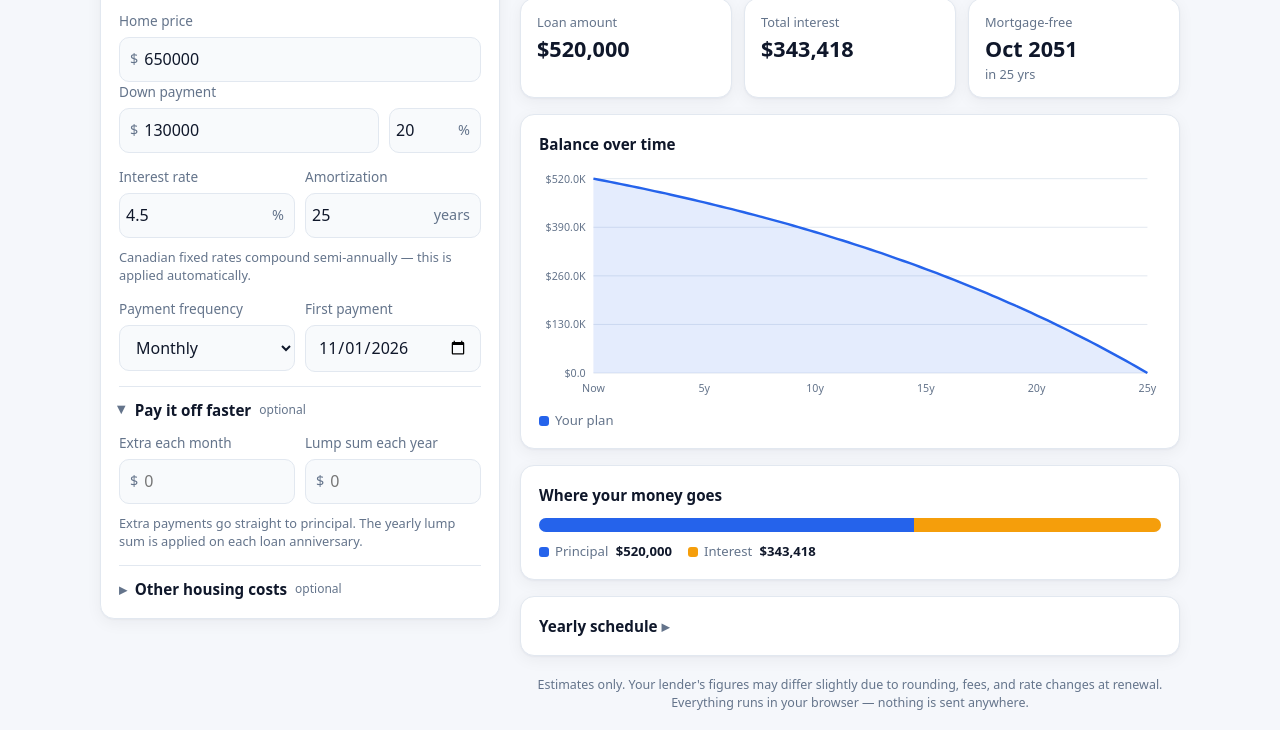
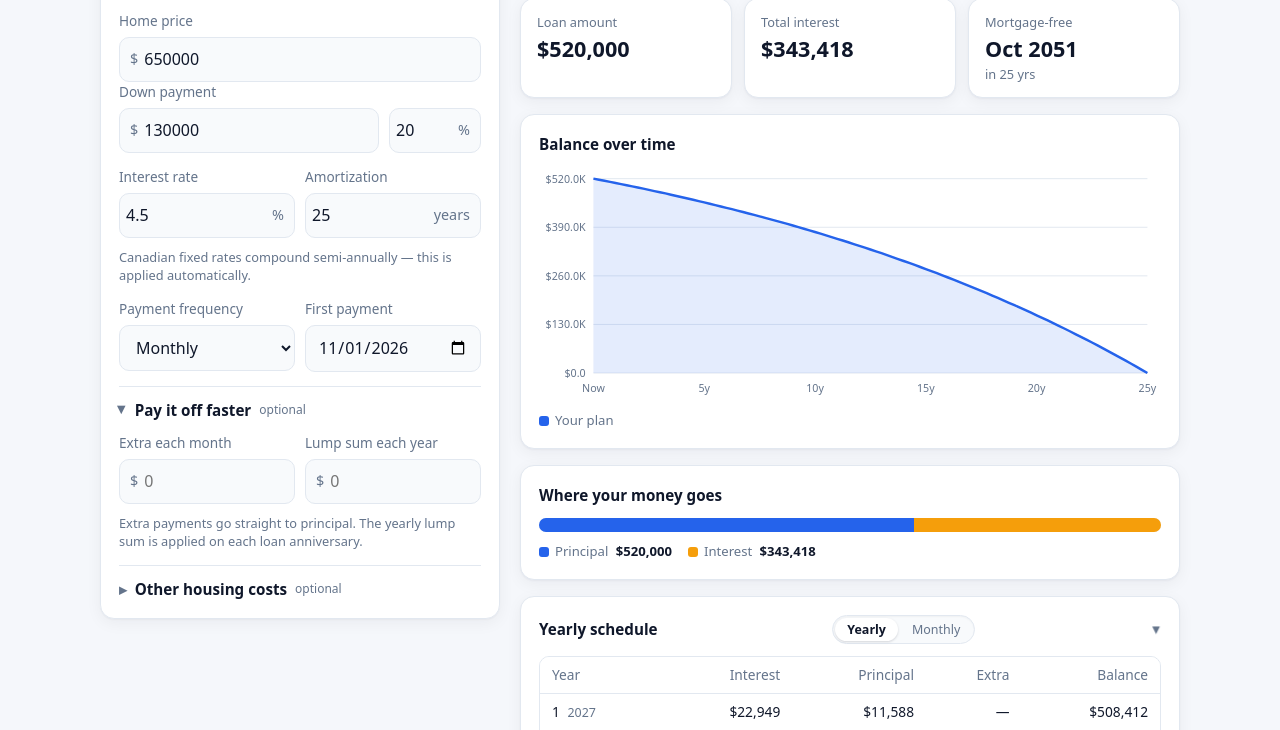
Before and after one commit to RichardMalo/MortgageV4, a website built with Vite: page index.html in a window 1280 px wide. Shown: the part 222-952 px from the top of the page. Built offline with nearby package versions, Linux system fonts and the light colour scheme.

Commit message:
feat: add elegant yearly/monthly toggle switch to amortization schedule

```diff
--- a/index.html
+++ b/index.html
@@ -229,12 +229,20 @@
           </div>
         </div>
 
-        <details class="card schedule">
-          <summary class="card-title">Yearly schedule</summary>
+        <details class="card schedule" open>
+          <summary class="card-title">
+            <span class="schedule-summary-content">
+              <span id="schedule-title">Yearly schedule</span>
+              <div class="schedule-switch" role="radiogroup" aria-label="Schedule interval">
+                <button type="button" class="schedule-switch-btn active" data-schedule-view="yearly" role="radio" aria-checked="true">Yearly</button>
+                <button type="button" class="schedule-switch-btn" data-schedule-view="monthly" role="radio" aria-checked="false">Monthly</button>
+              </div>
+            </span>
+          </summary>
           <div class="table-wrap">
             <table>
               <thead>
-                <tr>
+                <tr id="schedule-thead-row">
                   <th>Year</th>
                   <th>Interest</th>
                   <th>Principal</th>
--- a/src/main.ts
+++ b/src/main.ts
@@ -26,6 +26,7 @@ const loadState = (): MortgageInputs => {
 };
 
 let state: MortgageInputs = loadState();
+let scheduleView: 'yearly' | 'monthly' = 'yearly';
 let lastAnalysis: Analysis | null = null;
 let saveTimer: ReturnType<typeof setTimeout> | undefined;
 
@@ -179,8 +180,54 @@ const render = () => {
         .join('') + `<div class="total"><dt>Total</dt><dd>${money(a.monthlyHousingCost)}</dd></div>`;
   }
 
-  // Yearly schedule
-  $('schedule-body').innerHTML = a.years
+  // Schedule table (Yearly vs Monthly)
+  const isMonthly = scheduleView === 'monthly';
+  const theadRow = $('schedule-thead-row');
+  if (theadRow) {
+    theadRow.innerHTML = isMonthly
+      ? `<th>#</th>
+         <th>Date</th>
+         <th>Payment</th>
+         <th>Interest</th>
+         <th>Principal</th>
+         <th>Extra</th>
+         <th>Balance</th>`
+      : `<th>Year</th>
+         <th>Interest</th>
+         <th>Principal</th>
+         <th>Extra</th>
+         <th>Balance</th>`;
+  }
+
+  const scheduleTitle = $('schedule-title');
+  if (scheduleTitle) {
+    scheduleTitle.textContent = isMonthly ? 'Monthly schedule' : 'Yearly schedule';
+  }
+
+  document.querySelectorAll<HTMLButtonElement>('.schedule-switch-btn').forEach((btn) => {
+    const active = btn.dataset.scheduleView === scheduleView;
+    btn.classList.toggle('active', active);
+    btn.setAttribute('aria-checked', String(active));
+  });
+
+  const monthYearFmt = (d: Date) =>
+    d.toLocaleDateString(REGIONS[c].locale, { month: 'short', year: 'numeric' });
+
+  $('schedule-body').innerHTML = isMonthly
+    ? plan.rows
+        .map(
+          (r) => `<tr>
+            <td>${r.n}</td>
+            <td>${monthYearFmt(r.date)}</td>
+            <td>${money(r.scheduled + r.extra, true)}</td>
+            <td>${money(r.interest, true)}</td>
+            <td>${money(r.principal, true)}</td>
+            <td>${r.extra > 0 ? money(r.extra, true) : '—'}</td>
+            <td>${money(r.balance, true)}</td>
+          </tr>`
+        )
+        .join('')
+    : a.years
         .map(
           (y) => `<tr>
             <td>${y.year} <span class="muted">${y.endDate.getFullYear()}</span></td>
@@ -309,6 +356,17 @@ const bind = () => {
     b.addEventListener('click', () => update({ mode: b.dataset.mode as MortgageInputs['mode'] }))
   );
 
+  document.querySelectorAll<HTMLButtonElement>('.schedule-switch-btn').forEach((btn) => {
+    btn.addEventListener('click', (e) => {
+      e.stopPropagation(); // prevent toggling the parent <details> summary
+      const view = btn.dataset.scheduleView as 'yearly' | 'monthly';
+      if (view && view !== scheduleView) {
+        scheduleView = view;
+        render();
+      }
+    });
+  });
+
   $('btn-reset').addEventListener('click', () => {
     state = { ...DEFAULT_INPUTS, country: state.country, startDate: defaultStartDate() };
     save();
--- a/src/styles/main.css
+++ b/src/styles/main.css
@@ -550,15 +550,58 @@ input[type='number']::-webkit-outer-spin-button {
 .schedule > summary::-webkit-details-marker {
   display: none;
 }
-.schedule > summary::after {
-  content: ' ▸';
+.schedule-summary-content {
+  display: flex;
+  align-items: center;
+  justify-content: space-between;
+  width: 100%;
+  gap: 12px;
+}
+.schedule-summary-content::after {
+  content: '▸';
   color: var(--muted);
+  font-size: 0.85rem;
+  margin-left: 4px;
+  transition: transform 0.15s ease;
 }
-.schedule[open] > summary::after {
-  content: ' ▾';
+.schedule[open] > summary .schedule-summary-content::after {
+  transform: rotate(90deg);
 }
 .schedule[open] > summary {
   margin-bottom: 12px;
+}
+.schedule-switch {
+  display: inline-flex;
+  align-items: center;
+  background: var(--input);
+  border: 1px solid var(--border);
+  border-radius: 9999px;
+  padding: 2px;
+  gap: 2px;
+  box-shadow: inset 0 1px 2px rgba(0, 0, 0, 0.04);
+}
+.schedule-switch-btn {
+  font: inherit;
+  font-size: 0.78rem;
+  font-weight: 500;
+  border: none;
+  background: transparent;
+  color: var(--muted);
+  padding: 4px 12px;
+  border-radius: 9999px;
+  cursor: pointer;
+  line-height: 1.25;
+  transition: all 0.18s cubic-bezier(0.16, 1, 0.3, 1);
+  user-select: none;
+}
+.schedule-switch-btn:hover {
+  color: var(--text);
+}
+.schedule-switch-btn.active {
+  background: var(--card);
+  color: var(--text);
+  font-weight: 600;
+  box-shadow: 0 1px 3px rgba(15, 23, 42, 0.1), 0 1px 2px rgba(15, 23, 42, 0.06);
 }
 .table-wrap {
   max-height: 420px;
```
Lines whose indentation alone changed are shown as unchanged.
